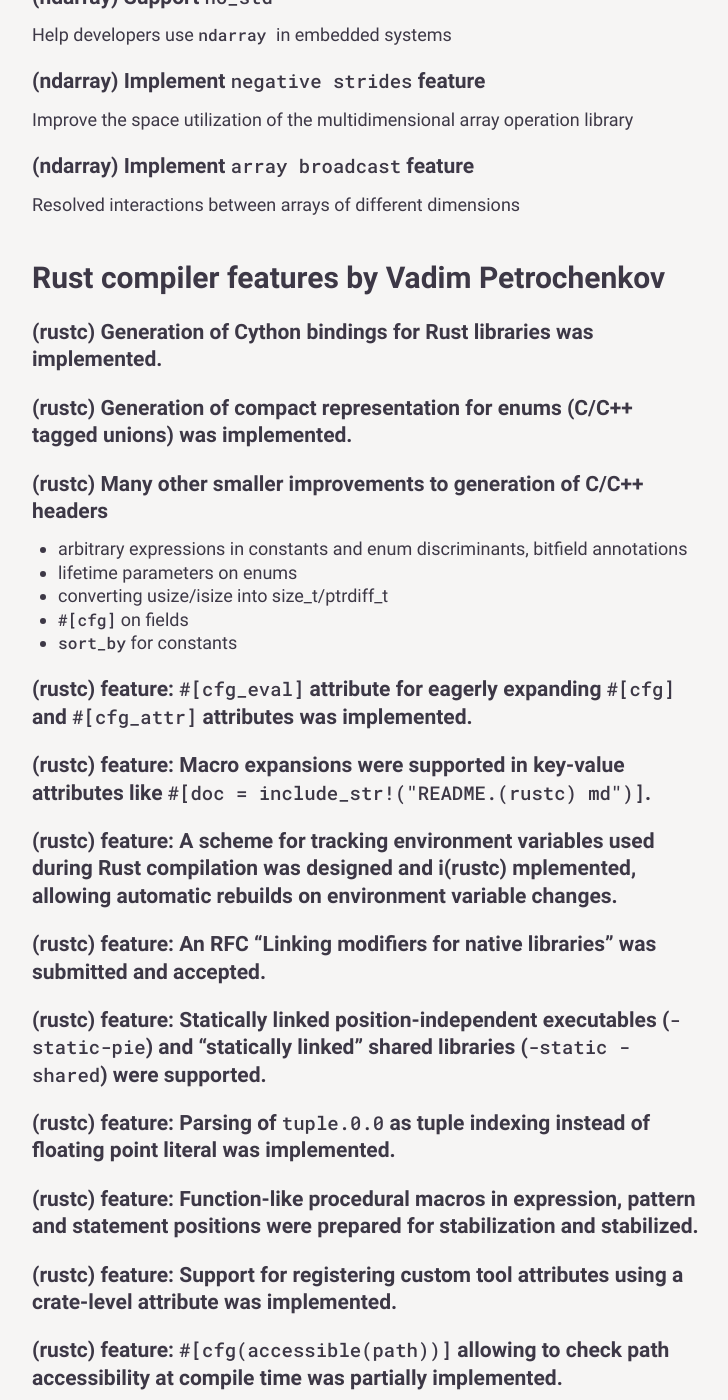
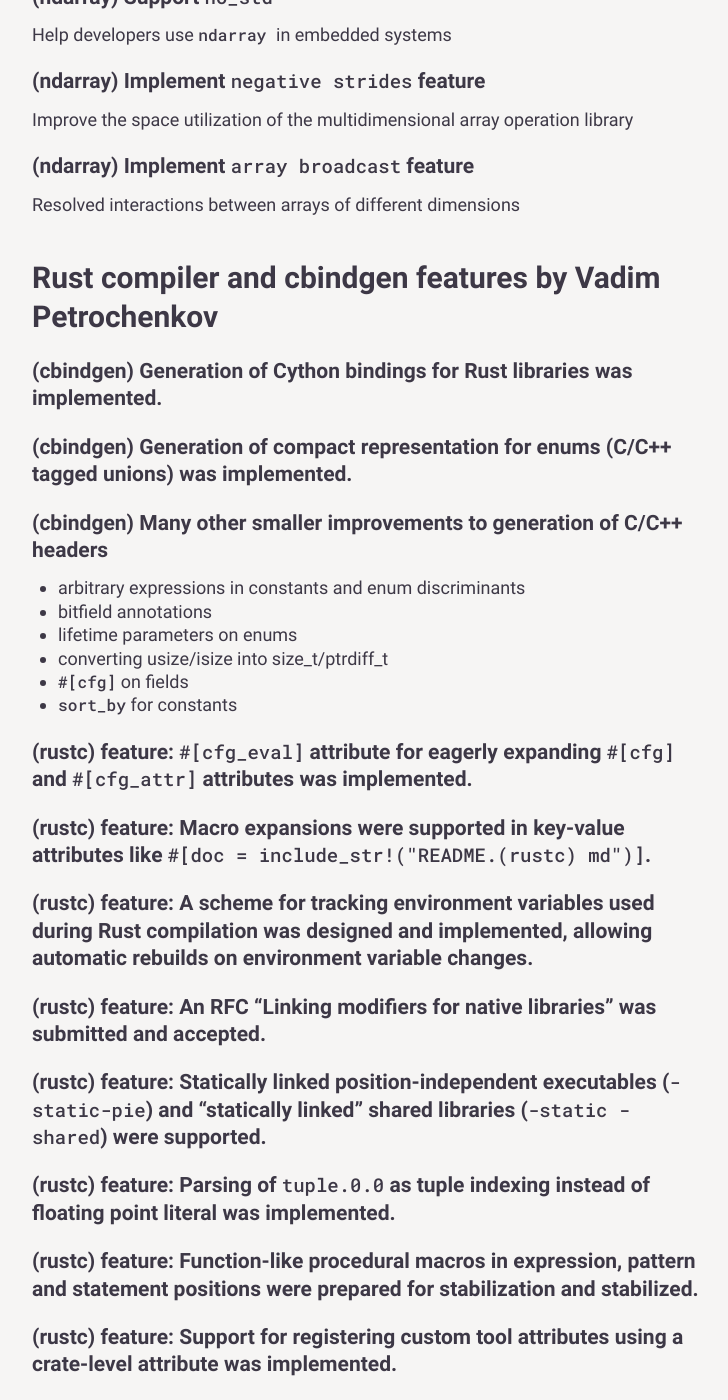
Before and after one commit to yijunyu/trusted-programming.github.io, a Jekyll site: the page built from articles/opensource-contributions.md, in a window 1280 px wide and 1400 px high, scrolled down 9446 px. Shown: the whole window, without its empty margins (273-1001 px from the left). Built offline with Jekyll 4.4.1, drawn with Linux system fonts in a browser that asks for light colours; comment, search, counter and statistics services are not loaded; some of the changed text lies outside the part shown.

Commit message:
Change rustc to cbindgen and fix some typos

```diff
--- a/articles/opensource-contributions.md
+++ b/articles/opensource-contributions.md
@@ -320,13 +320,14 @@
 
   Resolved interactions between arrays of different dimensions
 
-## Rust compiler features by Vadim Petrochenkov
-### (rustc) Generation of Cython bindings for Rust libraries was implemented.
+## Rust compiler and cbindgen features by Vadim Petrochenkov
+### (cbindgen) Generation of Cython bindings for Rust libraries was implemented.
 
-### (rustc) Generation of compact representation for enums (C/C++ tagged unions) was implemented.
+### (cbindgen) Generation of compact representation for enums (C/C++ tagged unions) was implemented.
 
-### (rustc) Many other smaller improvements to generation of C/C++ headers
- - arbitrary expressions in constants and enum discriminants, bitfield annotations
+### (cbindgen) Many other smaller improvements to generation of C/C++ headers
+ - arbitrary expressions in constants and enum discriminants
+ - bitfield annotations
  - lifetime parameters on enums
  - converting usize/isize into size_t/ptrdiff_t
  - `#[cfg]` on fields
@@ -336,7 +337,7 @@
 
 ### (rustc) feature: Macro expansions were supported in key-value attributes like `#[doc = include_str!("README.(rustc) md")]`.
 
-### (rustc) feature: A scheme for tracking environment variables used during Rust compilation was designed and i(rustc) mplemented, allowing automatic rebuilds on environment variable changes.
+### (rustc) feature: A scheme for tracking environment variables used during Rust compilation was designed and implemented, allowing automatic rebuilds on environment variable changes.
 
 ### (rustc) feature: An RFC "Linking modifiers for native libraries" was submitted and accepted.
 
@@ -368,7 +369,7 @@
 
 ### (rustc) internal: Many refactorings in internal compiler logic in areas of AST, IR, name resolution and macro expansion making compiler simpler and more accessible were performed.
 
-### (rustc) internal: compile-fail test suite was entirely eliminated in favor of user interface (UI) tests, a machine learning based tool for classifying tests into subdirectories was implement.
+### (rustc) internal: compile-fail test suite was entirely eliminated in favor of user interface (UI) tests, a machine learning based tool for classifying tests into subdirectories was implemented.
 
 ## Recent Contributions by Yuki Okushi (JohnTitor)
 
```
